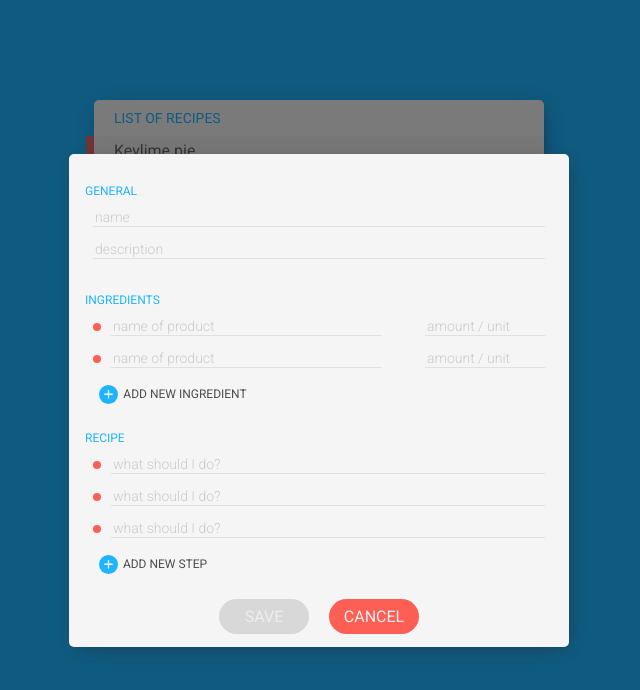
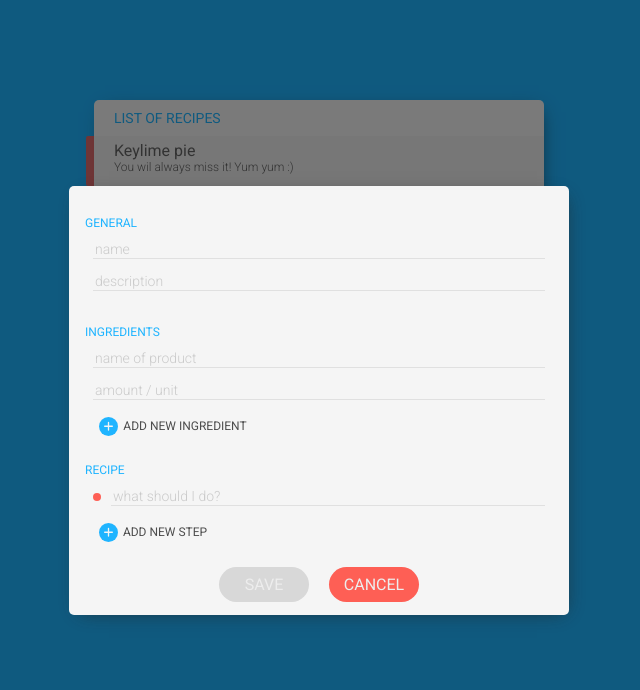
Before and after one commit to aanti/recipes-book, a React app: page / in a window 1280 px wide. Shown: the top 690 px of the page, without its empty margins (321-961 px from the left). Built offline with nearby package versions, Linux system fonts and the light colour scheme.

Commit message:
FieldArray

```diff
--- a/package.json
+++ b/package.json
@@ -39,6 +39,7 @@
     "react-dom": "^16.4.2",
     "react-redux": "^5.0.7",
     "redux": "^4.0.0",
+    "redux-form": "^7.4.2",
     "redux-logger": "^3.0.6",
     "resolve": "1.6.0",
     "sass-loader": "^7.1.0",
--- a/src/components/Field/TextField/TextField.js
+++ b/src/components/Field/TextField/TextField.js
@@ -1,12 +1,17 @@
 import React, { Component } from 'react'
 import classnames from 'classnames'
+
+import { Field, FieldArray } from 'redux-form'
+
+import { AddButton } from '../../Button'
 
 import style from './TextField.scss'
 
 export class TextInput extends Component {
   inputRef = React.createRef()
   state = {
-    active: false
+    active: false,
+    value: this.props.input.value
   }
 
   handleFocus = () => {
@@ -17,14 +22,27 @@ export class TextInput extends Component {
     this.setState({ active: false })
   }
 
+  handleChange = () => {
+    const { input: { onChange } } = this.props
+    const value = this.inputRef.current.value
+    this.setState({ value }, () => { onChange(value) })
+  }
+
   render () {
     const { active } = this.state
-    const { input, meta: { error } = { error: '' }, className, label, type = 'input', placeholder } = this.props
+    const { input: { value }, meta: { error } = { error: '' }, className, label, type = 'input', placeholder } = this.props
     return (
       <div className={classnames(style.container, className)}>
         <div className={style.label}>{label}</div>
         {
-          React.createElement(type, { ref: this.inputRef, placeholder, onFocus: this.handleFocus, onBlur: this.handleBlur })
+          React.createElement(type, {
+            ref: this.inputRef,
+            placeholder,
+            value,
+            onFocus: this.handleFocus,
+            onBlur: this.handleBlur,
+            onChange: this.handleChange
+          })
         }
         <div className={classnames(style.underline, active ? style.active : style.normal)} />
         <div className={style.errorText}>{error}</div>
@@ -32,3 +50,25 @@ export class TextInput extends Component {
     )
   }
 }
+
+export const TextField = ({ name, ...rest }) => (
+  <Field name={name} component={TextInput} {...rest} />
+)
+
+export const TextInputArray = ({ fields = [], meta, ...props }) => (
+  <div>
+    {
+      fields.map(field => (
+        <div className={style.arrayItem}>
+          <div />
+          <TextField name={field} {...props} />
+        </div>
+      ))
+    }
+    <AddButton label="Add new step" size={9} width={110} onClick={() => fields.push()} />
+  </div>
+)
+
+export const TextFieldArray = ({ name, ...rest }) => (
+  <FieldArray name={name} component={TextInputArray} {...rest} />
+)
--- a/src/components/Field/TextField/TextField.scss
+++ b/src/components/Field/TextField/TextField.scss
@@ -41,3 +41,20 @@
     color: #f13a2f;
   }
 }
+
+.arrayItem {
+  @extend .flex;
+  align-items: baseline;
+  width: 100%;
+  & > :first-child {
+    margin-right: 10px;
+    flex: 0 0 8px;
+    width: 8px;
+    height: 8px;
+    border-radius: 50%;
+    background-color: $accentColor;
+  }
+  & > :last-child {
+    flex: 1 0 100px;
+  }
+}
--- a/src/reducers/rootReducer.js
+++ b/src/reducers/rootReducer.js
@@ -1,7 +1,9 @@
 import { combineReducers } from 'redux'
+import { reducer as form } from 'redux-form'
 
 import ui from './ui'
 
 export default combineReducers({
-  ui
+  ui,
+  form
 })
--- a/src/views/RecipeForm/RecipeForm.js
+++ b/src/views/RecipeForm/RecipeForm.js
@@ -1,6 +1,7 @@
 import React from 'react'
+import { reduxForm } from 'redux-form'
 
-import { TextInput } from '../../components/Field/TextField/TextField'
+import { TextInput, TextField, TextFieldArray } from '../../components/Field/TextField/TextField'
 import { AddButton } from '../../components/Button'
 
 import style from './RecipeForm.scss'
@@ -9,8 +10,8 @@ const Ingredient = (props) => (
   <div className={style.ingredient}>
     <div />
     <div className={style.item}>
-      <TextInput className={style.product} placeholder="name of product" />
-      <TextInput className={style.amount} placeholder="amount / unit" />
+      <TextField name="ingredient.product" className={style.product} placeholder="name of product" />
+      <TextField name="ingredient.amount" className={style.amount} placeholder="amount / unit" />
     </div>
   </div>
 )
@@ -18,7 +19,7 @@ const Ingredient = (props) => (
 const RecipeStep = props => (
   <div className={style.ingredient}>
     <div />
-    <TextInput {...props} placeholder="what should I do?" />
+    <TextFieldArray name="step" placeholder="what should I do?" />
   </div>
 )
 
@@ -34,21 +35,23 @@ const Section = ({ title, children }) => (
 const RecipeForm = () => (
   <div>
     <Section title="General">
-      <TextInput placeholder="name" />
-      <TextInput placeholder="description" />
+      <TextField name="name" placeholder="name" />
+      <TextField name="description" placeholder="description" />
     </Section>
     <Section title="Ingredients">
-      <Ingredient />
       <Ingredient />
       <AddButton label="Add new ingredient" size={9} className={style.addButton} />
     </Section>
     <Section title="Recipe">
       <RecipeStep label="" />
-      <RecipeStep label="" />
-      <RecipeStep label="" />
-      <AddButton label="Add new step" size={9} width={110} />
     </Section>
   </div>
 )
 
-export default RecipeForm
+export default reduxForm({
+  form: 'createNewRecipe',
+  initialValues: {
+    step: [''],
+    ingredient: [{ product: '', amount: '' }]
+  }
+})(RecipeForm)
--- a/src/views/RecipeForm/RecipeForm.scss
+++ b/src/views/RecipeForm/RecipeForm.scss
@@ -14,21 +14,6 @@
 }
 
 .ingredient {
-  @extend .flex;
-  align-items: baseline;
-  & > :first-child {
-    margin-right: 10px;
-    flex: 0 0 8px;
-    width: 8px;
-    height: 8px;
-    border-radius: 50%;
-    background-color: $accentColor;
-  }
-  .item {
-    flex: 1 0 100px;
-    @extend .flex;
-    justify-content: space-between;
-  }
   .product {
     flex: 0 0 270px;
   }
```
Also changed, not shown: 1 other file (tests, documents, lock files or other folders).
